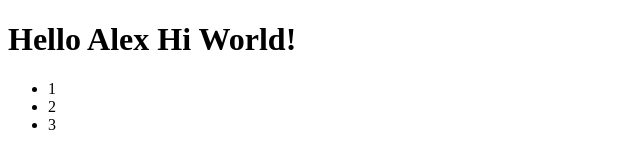
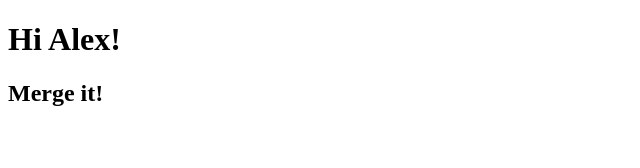
Before and after one commit to Angelina-Varvashevich/GitFlow, a plain HTML site: page index.html in a window 1280 px wide. Shown: the whole page, without its empty margins (0-640 px from the left). Drawn offline with Linux system fonts and the light colour scheme.

Commit message:
Task#5.1

```diff
--- a/index.html
+++ b/index.html
@@ -5,13 +5,8 @@
 <title> FPMI - Git task2 </title>
 </head>
 <body>
-<h1> Hello Alex Hi World!  </h1>
-
- <ul>
- <li>1</li>
- <li>2</li>
- <li>3</li>
- </ul>
+<h1> Hi Alex!  </h1>
+<h2> Merge it!  </h2>
 
 </body>
 </html>
```
